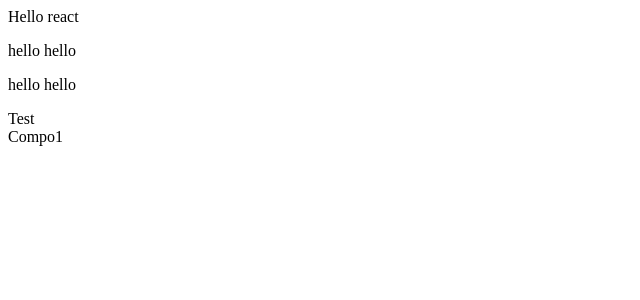
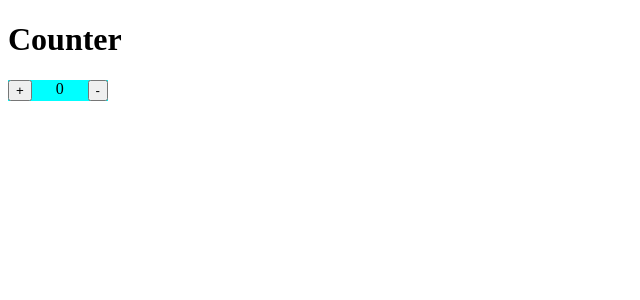
Before and after one commit to kym123123/webpack-test, a React app: page / in a window 1280 px wide. Shown: the top 300 px of the page, without its empty margins (0-640 px from the left). Built offline with nearby package versions, Linux system fonts and the light colour scheme.

Commit message:
feat: redux toolkit counter module 추가

```diff
--- a/babel.config.js
+++ b/babel.config.js
@@ -11,6 +11,7 @@ module.exports = {
         root: '.',
         alias: {
           '@components': './src/components',
+          '@modules': './src/modules',
         },
       },
     ],
--- a/package.json
+++ b/package.json
@@ -38,12 +38,17 @@
     "webpack-dev-server": "^3.11.0"
   },
   "dependencies": {
+    "@reduxjs/toolkit": "^1.6.1",
     "@types/node": "^16.10.1",
     "@types/react": "^17.0.24",
     "@types/react-dom": "^17.0.9",
+    "@types/react-redux": "^7.1.18",
+    "@types/redux": "^3.6.0",
     "dotenv": "^10.0.0",
     "react": "^17.0.2",
     "react-dom": "^17.0.2",
+    "react-redux": "^7.2.5",
+    "redux": "^4.1.1",
     "styled-components": "^5.3.1",
     "typescript": "^4.4.3"
   }
--- a/src/App.tsx
+++ b/src/App.tsx
@@ -1,16 +1,14 @@
 import React, { ReactNode } from 'react';
-import Test from '@components/Test';
-import Compo1 from '@components/Compo1';
+import { Provider } from 'react-redux';
+import { store } from '@modules/index';
 
-const App = (): ReactNode => {
+import Counter from '@components/Counter';
+
+const App = () => {
   return (
-    <div>
-      Hello react
-      <p>hello hello</p>
-      <p>hello hello</p>
-      <Test />
-      <Compo1 />
-    </div>
+    <Provider store={store}>
+      <Counter />
+    </Provider>
   );
 };
 
--- a/src/components/Compo1.tsx
+++ /dev/null
@@ -1,21 +0,0 @@
-import React from 'react';
-import styled from 'styled-components';
-
-const HEIGHT = process.env.HEIGHT;
-
-const Compo1 = () => {
-  return (
-    <div>
-      Compo1
-      <StyledCompo1 HEIGHT={HEIGHT} />
-    </div>
-  );
-};
-
-const StyledCompo1 = styled.div`
-  background-color: aqua;
-  width: 100px;
-  height: ${({ HEIGHT }: { HEIGHT: string }) => HEIGHT};
-`;
-
-export default Compo1;
--- /dev/null
+++ b/src/components/Counter.tsx
@@ -0,0 +1,39 @@
+import React, { ReactNode } from 'react';
+import { useDispatch, useSelector } from 'react-redux';
+import styled from 'styled-components';
+import { RootState } from '@modules/index';
+import { decrement, increment } from '@modules/counter';
+
+const Counter = () => {
+  const dispatch = useDispatch();
+  const { value } = useSelector((state: RootState) => state.counter);
+
+  const handleValue = (e: React.MouseEvent<HTMLButtonElement, MouseEvent>) => {
+    if (e.target.dataset.name === 'increase') dispatch(increment());
+    else dispatch(decrement());
+  };
+
+  return (
+    <>
+      <h1>Counter</h1>
+      <CounterContainer>
+        <button onClick={handleValue} data-name="increase">
+          +
+        </button>
+        <div>{value}</div>
+        <button onClick={handleValue} data-name="decrease">
+          -
+        </button>
+      </CounterContainer>
+    </>
+  );
+};
+
+const CounterContainer = styled.div`
+  display: flex;
+  width: 100px;
+  justify-content: space-between;
+  background-color: aqua;
+`;
+
+export default Counter;
--- a/src/components/Test.tsx
+++ /dev/null
@@ -1,7 +0,0 @@
-import React from 'react';
-
-const Test = () => {
-  return <div>Test</div>;
-};
-
-export default Test;
--- /dev/null
+++ b/src/modules/counter.ts
@@ -0,0 +1,28 @@
+import { createSlice } from '@reduxjs/toolkit';
+
+interface counterState {
+  value: number;
+}
+
+const initialState: counterState = {
+  value: 0,
+};
+
+const counterSlice = createSlice({
+  name: 'counter',
+  initialState,
+  reducers: {
+    increment(state) {
+      state.value++;
+    },
+    decrement(state) {
+      state.value--;
+    },
+    incrementByAmount(state, action) {
+      state.value += action.payload;
+    },
+  },
+});
+
+export const { increment, decrement, incrementByAmount } = counterSlice.actions; // action creators
+export default counterSlice.reducer; // reducer export
--- /dev/null
+++ b/src/modules/index.ts
@@ -0,0 +1,9 @@
+import { configureStore } from '@reduxjs/toolkit';
+import counter from './counter';
+
+export const store = configureStore({
+  reducer: { counter },
+});
+
+export type RootState = ReturnType<typeof store.getState>;
+export type AppDispatch = typeof store.dispatch;
```
Also changed, not shown: amplify.yml (added, +16 -0 lines), tsconfig.json (+14 -22 lines), 4 other files (tests, documents, lock files or other folders).
